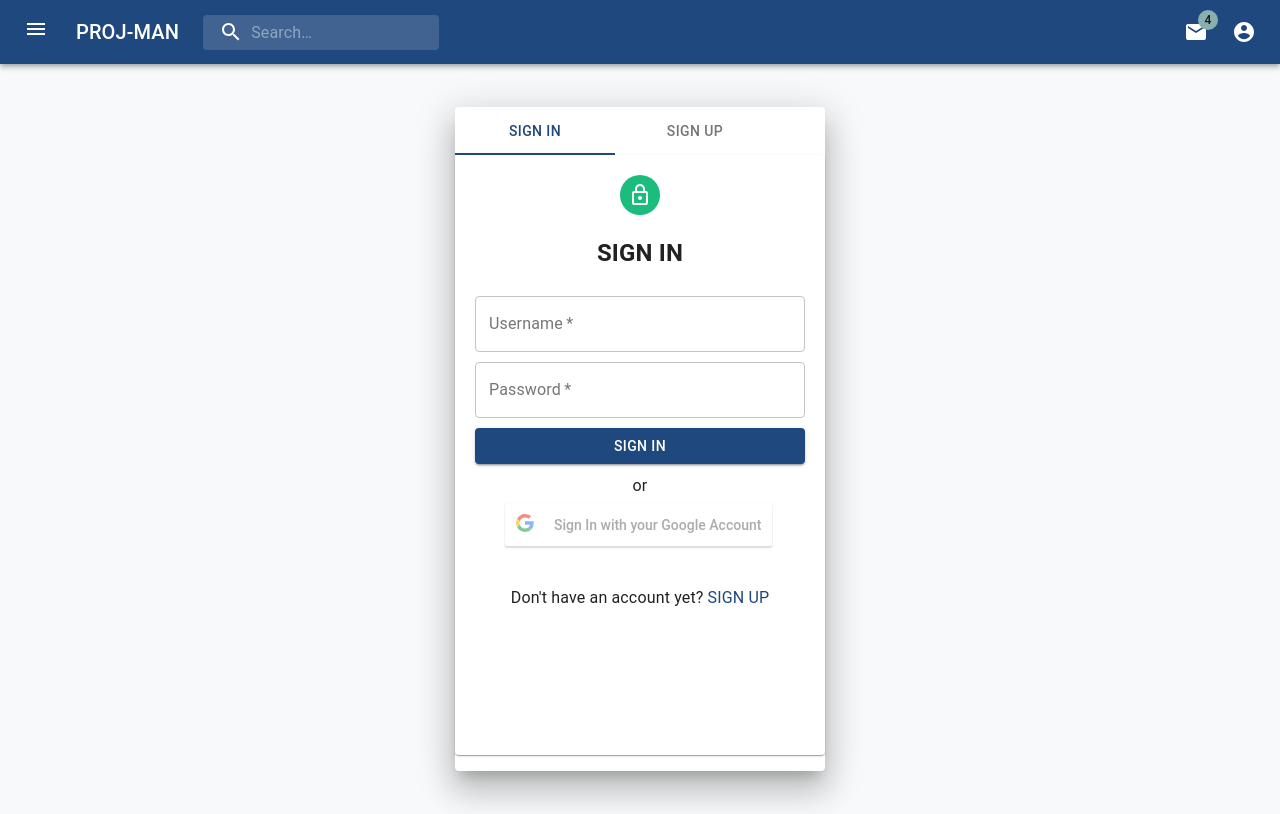
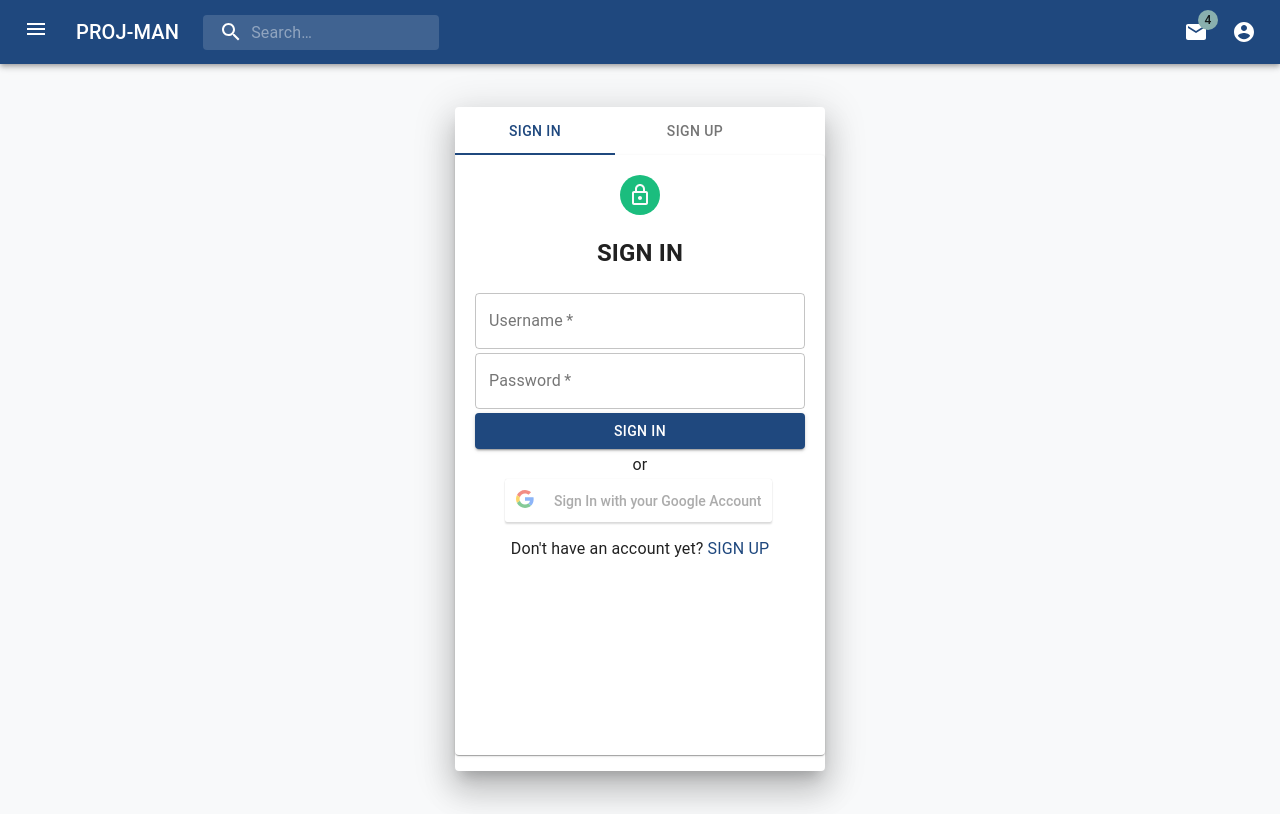
Before and after one commit to Aura313/amigoboards, a React (Create React App) app in the folder client/: page / in a window 1280 px wide. Built offline with nearby package versions, Linux system fonts and the light colour scheme.

Commit message:
changes related to sign up and login functionality

```diff
--- a/client/src/pages/Login/Registration/Registration.js
+++ b/client/src/pages/Login/Registration/Registration.js
@@ -76,9 +76,9 @@ export function Registration({ handleChange }) {
   };
 
   const onClick = () => {
-    // emailCheck(email);
-    // usernameCheck(username);
-    // passwordCheck(password);
+    emailCheck(email);
+    usernameCheck(username);
+    passwordCheck(password);
 
     if (emailFlag && usernameFlag && passwordFlag) {
       AuthService.register(username, email, password).then((response) => {
--- a/client/src/pages/Login/Signin/Login.scss
+++ b/client/src/pages/Login/Signin/Login.scss
@@ -10,7 +10,7 @@
 
 .LoginspacingStyle
         {
-           margin: 5px 0 !important;
+           margin: 2px 0 !important;
           margin-left: 50px; };
 
            .GLoginspacingStyle
@@ -18,7 +18,7 @@
 
           margin-left:20px !important;  };
 
-.newaccountStyle{ margin: 40px 0  !important;
+.newaccountStyle{ margin: 15px 0  !important;
 margin-left: 20px;
 text-align: center;
 };
```
